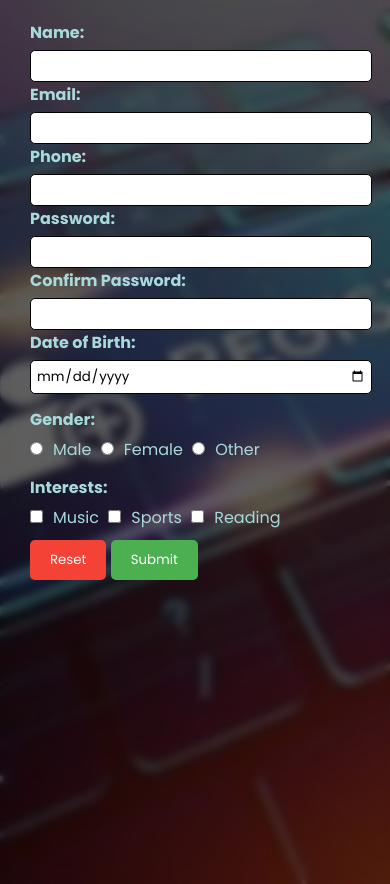
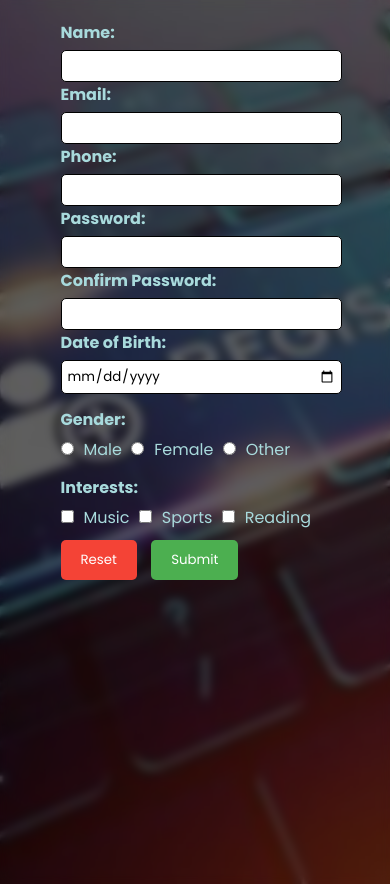
Before and after one commit to ritesh-rks/Registration-Form, a plain HTML site: page index.html in a window 390 px wide. Drawn offline with Linux system fonts and the light colour scheme.

Commit message:
modified some html and css code for responsive

```diff
--- a/index.html
+++ b/index.html
@@ -11,11 +11,12 @@
   <body >
 
     <!-- form -->
+    <div class="container">
 
     <form id = "MyForm">
 
       <!-- Nmae -->
-
+       <div class="nameDiv">
       <label for="">Name:</label>
       <input type="text" id="name"/>
       <span style="color: red;" id="nameError"></span>
@@ -88,6 +89,7 @@
       <input type="submit" value="Submit" class="btn btn-2" />
     </div>
     </form>
+  </div>
 
     <!-- Script -->
     <script src="index.js"></script>
--- a/reg_form.css
+++ b/reg_form.css
@@ -74,6 +74,10 @@ input[type="reset"] {
     cursor: pointer;
 }
 
+.btn-1{
+  margin-right: 10px;
+}
+
 input[type="submit"]:hover{
     background-color: #45a049;
 }
@@ -139,5 +143,11 @@ input[type="reset"]:hover {
     height: 100vh;
   }
 
+  .container{
+    display: flex;
+    justify-content: center;
+    align-items: center;
+  }
+
 
 }
```
